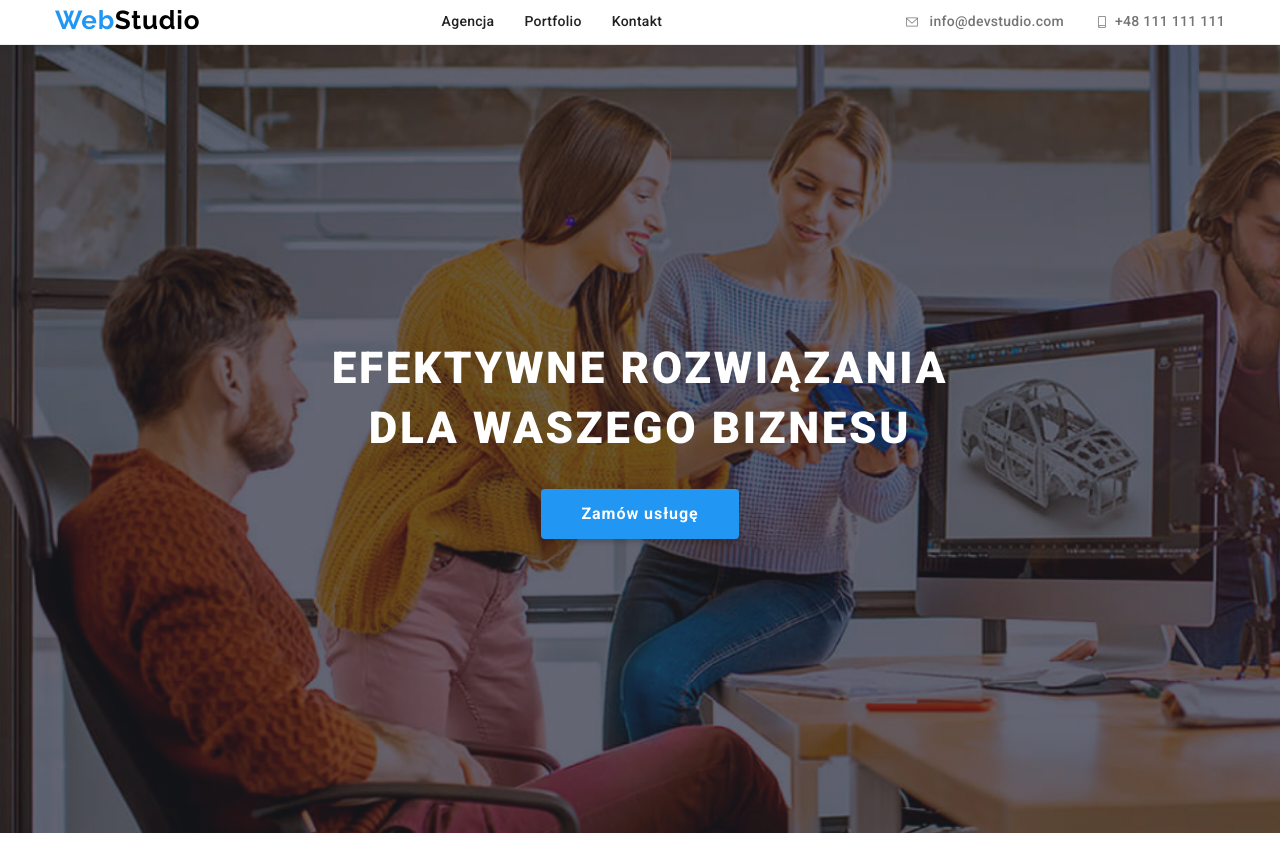
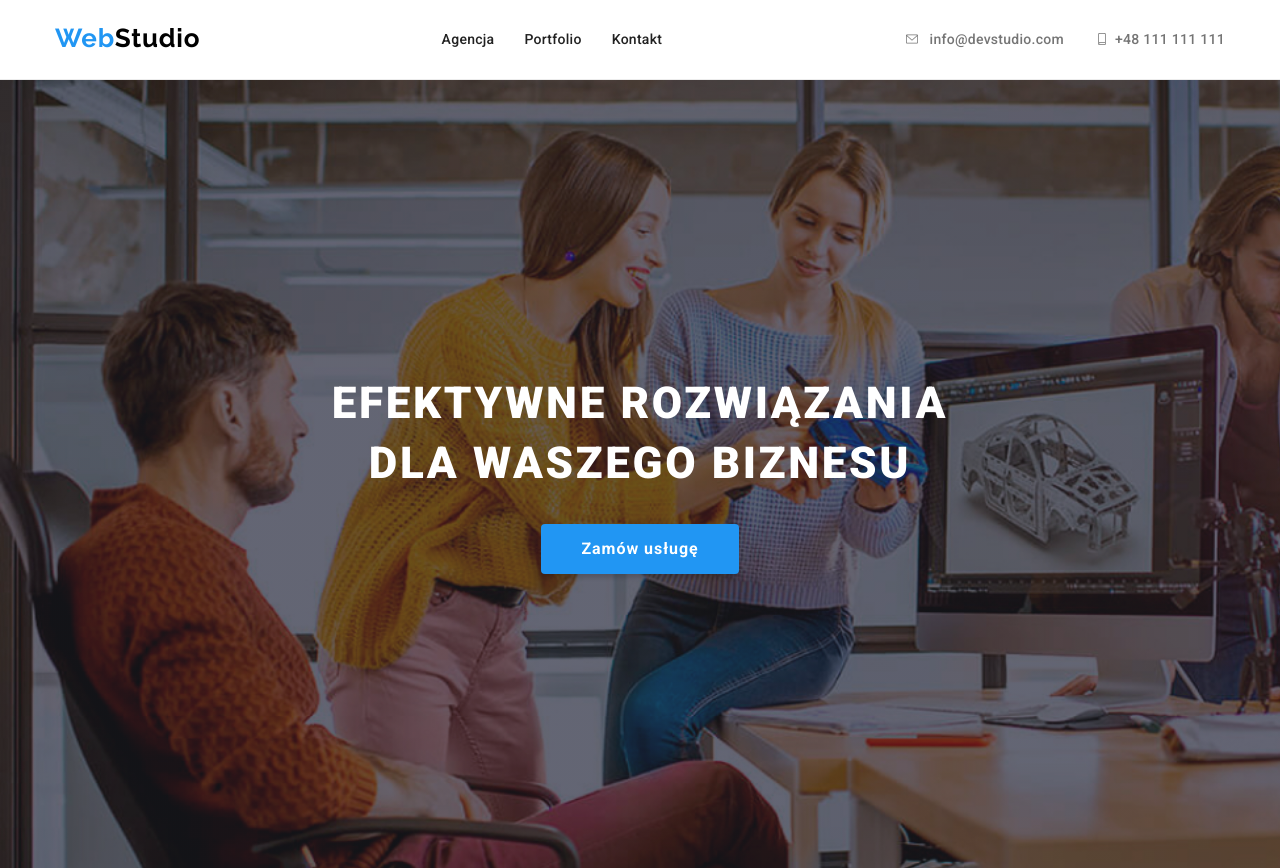
Before and after one commit to AdamS-stack/goit-markup-hw-04, a plain HTML site: page index.html in a window 1280 px wide. Shown: the top 868 px of the page. Drawn offline with Linux system fonts and the light colour scheme.

Commit message:
amendments

```diff
--- a/css/style.css
+++ b/css/style.css
@@ -55,6 +55,9 @@
 }
 .header {
     border-bottom: 1px solid var(--border-color);
+    height: 80px;
+    display: flex;
+    align-items: center;
 }
 .header-portfolio {
     display: flex;
@@ -203,6 +206,10 @@
     background-size: cover;
     padding: 200px 0;
 }
+.main-background {
+    max-width: 1600px;
+    margin: 0 auto;
+}
 .main-text {
     width: 696px;
     margin-block-start: 0;
@@ -277,6 +284,9 @@
     font-size: 36px;
     line-height: 1.16;
     letter-spacing: 0.03em;
+}
+.header {
+    height: 80px;
 }
 .people {
     box-shadow: 0px 1px 3px var(--color-shadow1),
```
